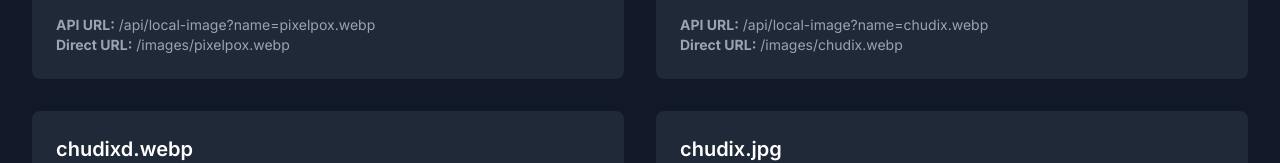
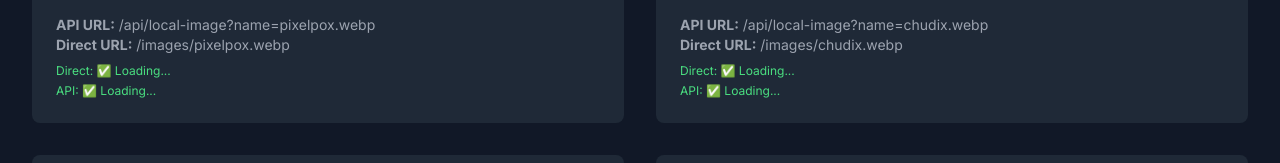
Before and after one commit to mendezgd/mtg, a Next.js app: page /test-local-images in a window 1280 px wide. Shown: the part 513-676 px from the top of the page. Built offline with nearby package versions, Linux system fonts and the light colour scheme.

Commit message:
try fix img again

```diff
--- a/src/app/test-local-images/page.tsx
+++ b/src/app/test-local-images/page.tsx
@@ -1,6 +1,9 @@
-import React from "react";
+"use client";
+
+import React, { useState } from "react";
 
 export default function TestLocalImagesPage() {
+  const [imageErrors, setImageErrors] = useState<Record<string, boolean>>({});
   const testImages = [
     { name: "pixelpox.webp", url: "/api/local-image?name=pixelpox.webp" },
     { name: "chudix.webp", url: "/api/local-image?name=chudix.webp" },
@@ -27,10 +30,14 @@
                 <img
                   src={`/images/${image.name}`}
                   alt={image.name}
-                  className="w-32 h-32 object-cover rounded border"
-                  onError={(e) => {
-                    e.currentTarget.style.border = "2px solid red";
-                    e.currentTarget.alt = "Failed to load";
+                  className={`w-32 h-32 object-cover rounded border ${
+                    imageErrors[`direct-${image.name}`] ? "border-red-500" : ""
+                  }`}
+                  onError={() => {
+                    setImageErrors((prev) => ({
+                      ...prev,
+                      [`direct-${image.name}`]: true,
+                    }));
                   }}
                 />
               </div>
@@ -42,10 +49,14 @@
                 <img
                   src={image.url}
                   alt={image.name}
-                  className="w-32 h-32 object-cover rounded border"
-                  onError={(e) => {
-                    e.currentTarget.style.border = "2px solid red";
-                    e.currentTarget.alt = "Failed to load";
+                  className={`w-32 h-32 object-cover rounded border ${
+                    imageErrors[`api-${image.name}`] ? "border-red-500" : ""
+                  }`}
+                  onError={() => {
+                    setImageErrors((prev) => ({
+                      ...prev,
+                      [`api-${image.name}`]: true,
+                    }));
                   }}
                 />
               </div>
@@ -57,6 +68,24 @@
                 <p>
                   <strong>Direct URL:</strong> /images/{image.name}
                 </p>
+                <div className="mt-2 space-y-1">
+                  <p
+                    className={`text-xs ${imageErrors[`direct-${image.name}`] ? "text-red-400" : "text-green-400"}`}
+                  >
+                    Direct:{" "}
+                    {imageErrors[`direct-${image.name}`]
+                      ? "❌ Failed"
+                      : "✅ Loading..."}
+                  </p>
+                  <p
+                    className={`text-xs ${imageErrors[`api-${image.name}`] ? "text-red-400" : "text-green-400"}`}
+                  >
+                    API:{" "}
+                    {imageErrors[`api-${image.name}`]
+                      ? "❌ Failed"
+                      : "✅ Loading..."}
+                  </p>
+                </div>
               </div>
             </div>
           </div>
```
Also changed, not shown: src/app/api/test-local-images/route.ts (+13 -12 lines).
